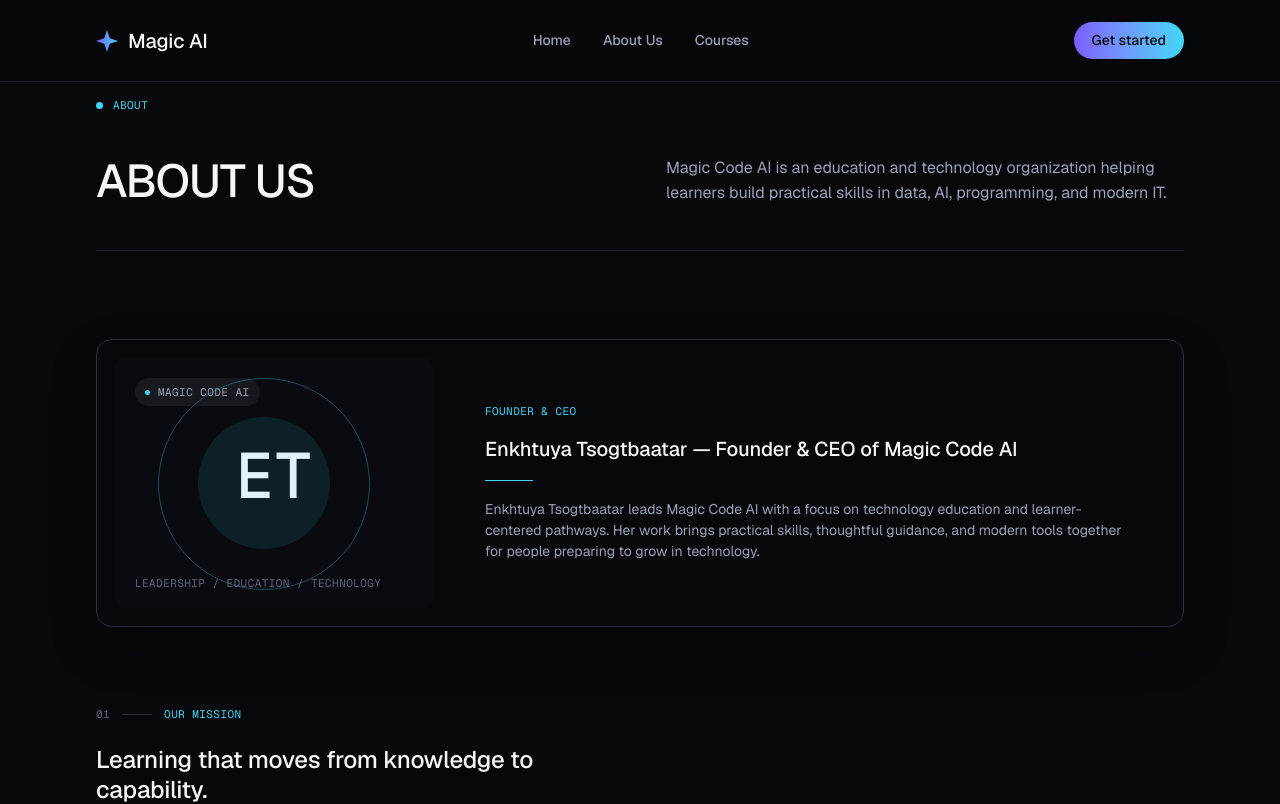
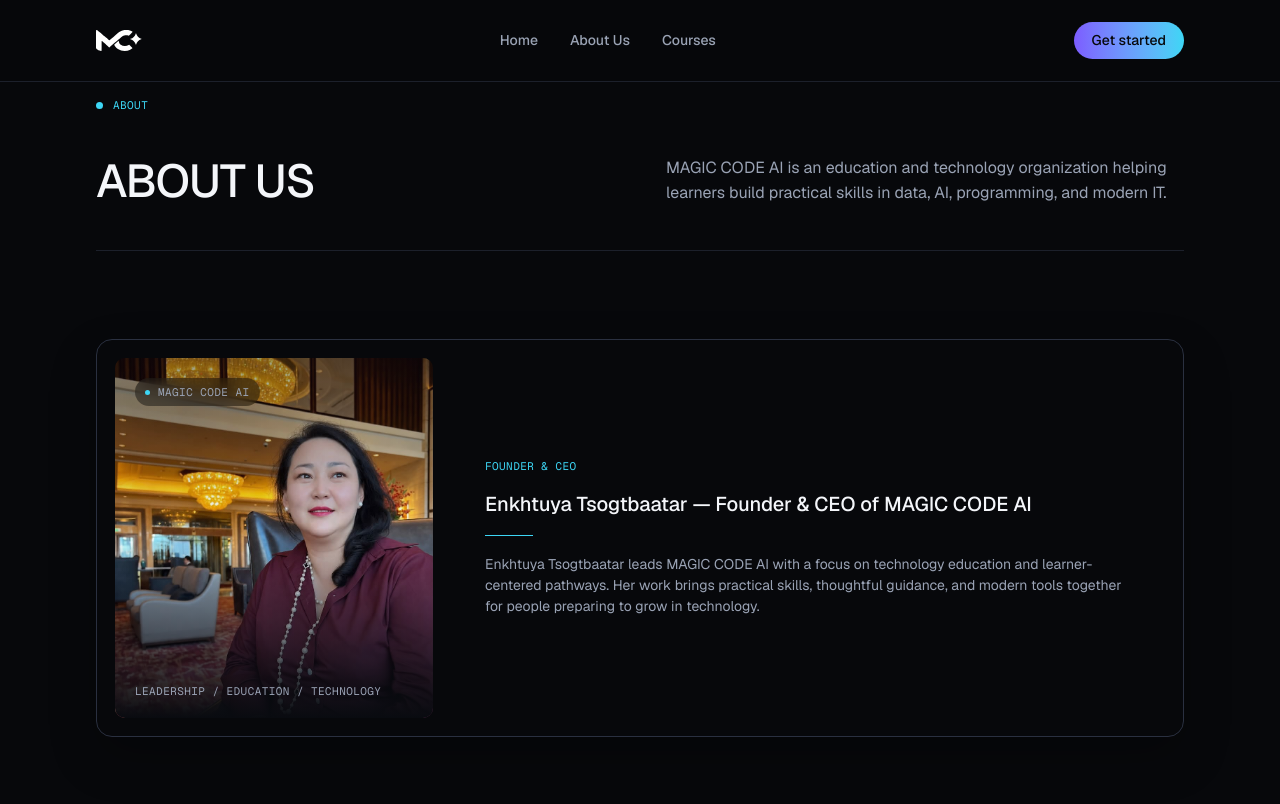
Before and after one commit to Surneke/Magic-ai, a Next.js app: page /about-us in a window 1280 px wide. Shown: the top 804 px of the page. Built offline with nearby package versions, Linux system fonts and the light colour scheme.

Commit message:
text change

```diff
--- a/app/_components/footer.tsx
+++ b/app/_components/footer.tsx
@@ -30,7 +30,7 @@
           </nav>
         </div>
         <div className='flex justify-between text-caption text-ink-3'>
-          <span>© 2026 Magic Code AI. All rights reserved.</span>
+          <span>© 2026 MAGIC CODE AI LLC. All rights reserved.</span>
           <a href='mailto:magiccodeai@gmail.com ' className='hover:text-ink-2'>
             magiccodeai@gmail.com
           </a>
--- a/app/_components/ui.tsx
+++ b/app/_components/ui.tsx
@@ -1,61 +1,68 @@
-import Image from "next/image";
-import Link from "next/link";
-import type { ReactNode } from "react";
+import Image from "next/image"
+import Link from "next/link"
+import type { ReactNode } from "react"
 
 export function Icon({
   name,
   width,
   height = width,
-  className,
+  className
 }: {
-  name: string;
-  width: number;
-  height?: number;
-  className?: string;
+  name: string
+  width: number
+  height?: number
+  className?: string
 }) {
   return (
     <Image
       src={`/figma/${name}.svg`}
-      alt=""
+      alt=''
       width={width}
       height={height}
       unoptimized
       className={`shrink-0 ${className ?? ""}`}
     />
-  );
+  )
 }
 
 export function Logo() {
   return (
-    <Link href="/" className="flex items-center gap-2.5">
-      <Icon name="star" width={22} />
-      <span className="text-h4 text-ink">Magic AI</span>
+    <Link href='/' className='flex items-center gap-2.5'>
+      <Image
+        src='/brand-logo.svg'
+        alt=''
+        width={46}
+        height={22}
+        unoptimized
+        className='shrink-0'
+      />
+      {/* <span className='text-h4 text-ink'>MAGIC CODE AI</span> */}
     </Link>
-  );
+  )
 }
 
 type ButtonProps = {
-  href: string;
-  children: ReactNode;
-  variant?: "primary" | "outline" | "ghost";
-  size?: "md" | "lg";
-  className?: string;
-};
+  href: string
+  children: ReactNode
+  variant?: "primary" | "outline" | "ghost"
+  size?: "md" | "lg"
+  className?: string
+}
 
 export function Button({
   href,
   children,
   variant = "primary",
   size = "md",
-  className = "",
+  className = ""
 }: ButtonProps) {
-  const sizes = { md: "px-[18px] py-2.5", lg: "px-7 py-4" };
+  const sizes = { md: "px-[18px] py-2.5", lg: "px-7 py-4" }
   const variants = {
     primary:
       "bg-linear-to-r from-violet to-cyan text-canvas hover:brightness-110",
     outline: "border border-line-strong text-ink hover:bg-white/5",
-    ghost: "text-ink hover:bg-white/5",
-  };
+    ghost: "text-ink hover:bg-white/5"
+  }
   return (
     <Link
       href={href}
@@ -63,38 +70,38 @@
     >
       {children}
     </Link>
-  );
+  )
 }
 
 export function Eyebrow({ children }: { children: ReactNode }) {
   return (
-    <div className="flex items-center gap-2.5">
-      <Icon name="live-indicator" width={7} />
-      <span className="text-caption text-cyan">{children}</span>
+    <div className='flex items-center gap-2.5'>
+      <Icon name='live-indicator' width={7} />
+      <span className='text-caption text-cyan'>{children}</span>
     </div>
-  );
+  )
 }
 
 export function SectionHeading({
   eyebrow,
   title,
   description,
-  className = "",
+  className = ""
 }: {
-  eyebrow: string;
-  title: string;
-  description: string;
-  className?: string;
+  eyebrow: string
+  title: string
+  description: string
+  className?: string
 }) {
   return (
     <div className={`flex flex-col gap-4 ${className}`}>
       <Eyebrow>{eyebrow}</Eyebrow>
-      <h2 className="text-[32px] leading-[1.08] font-medium tracking-[-0.8px] text-ink md:text-h2">
+      <h2 className='text-[32px] leading-[1.08] font-medium tracking-[-0.8px] text-ink md:text-h2'>
         {title}
       </h2>
-      <p className="text-body-m text-ink-2">{description}</p>
+      <p className='text-body-m text-ink-2'>{description}</p>
     </div>
-  );
+  )
 }
 
-export const sectionX = "px-6 md:px-12 lg:px-24";
+export const sectionX = "px-6 md:px-12 lg:px-24"
--- a/app/about-us/page.tsx
+++ b/app/about-us/page.tsx
@@ -1,12 +1,13 @@
 import type { Metadata } from "next"
+import Image from "next/image"
 import { Footer } from "../_components/footer"
 import { Navbar } from "../_components/navbar"
 import { Icon, sectionX } from "../_components/ui"
 
 export const metadata: Metadata = {
-  title: "About us — Magic AI",
+  title: "About us — MAGIC CODE AI",
   description:
-    "Magic Code AI is an education and technology organization helping learners build practical skills in data, AI, programming, and modern IT."
+    "MAGIC CODE AI is an education and technology organization helping learners build practical skills in data, AI, programming, and modern IT."
 }
 
 const disciplines = [
@@ -20,29 +21,24 @@
   { icon: "about-network", title: "Modern IT", detail: "CONNECT · OPERATE" }
 ]
 
-function FounderMonogram() {
+function FounderPhoto() {
   return (
-    <div className='relative h-[250px] w-[318px] max-w-full shrink-0 overflow-hidden rounded-[10px] bg-[#090b10]'>
-      <span className='absolute top-[218px] left-5 text-caption whitespace-nowrap text-ink-3'>
-        LEADERSHIP / EDUCATION / TECHNOLOGY
-      </span>
-      <div className='absolute top-5 left-5 flex items-center gap-2 rounded-full bg-white/6 px-2.5 py-[7px]'>
+    <div className='relative h-[360px] w-[318px] max-w-full shrink-0 overflow-hidden rounded-[10px] bg-[#090b10]'>
+      <Image
+        src='/bagsh.jpg'
+        alt='Enkhtuya Tsogtbaatar, Founder & CEO of MAGIC CODE AI'
+        fill
+        sizes='318px'
+        className='object-cover object-[65%_25%]'
+      />
+      <div className='absolute inset-0 bg-linear-to-t from-[#090b10] via-transparent to-[#090b10]/40' />
+      <div className='absolute top-5 left-5 flex items-center gap-2 rounded-full bg-black/40 px-2.5 py-[7px] backdrop-blur'>
         <Icon name='status-dot' width={5} />
         <span className='text-caption text-ink-2'>MAGIC CODE AI</span>
       </div>
-      <span className='absolute top-[70px] left-[159px] w-[166px] -translate-x-1/2 text-center font-mono text-[64px] font-medium text-ink'>
-        ET
+      <span className='absolute bottom-5 left-5 text-caption whitespace-nowrap text-ink-2'>
+        LEADERSHIP / EDUCATION / TECHNOLOGY
       </span>
-      <Icon
-        name='accent-glow'
-        width={132}
-        className='absolute top-[59px] left-[83px]'
-      />
-      <Icon
-        name='accent-orbit'
-        width={212}
-        className='absolute top-5 left-[43px]'
-      />
     </div>
   )
 }
@@ -62,7 +58,7 @@
               ABOUT US
             </h1>
             <p className='text-body-m text-ink-2 md:w-[518px]'>
-              Magic Code AI is an education and technology organization helping
+              MAGIC CODE AI is an education and technology organization helping
               learners build practical skills in data, AI, programming, and
               modern IT.
             </p>
@@ -72,15 +68,15 @@
 
         <section className={`flex flex-col gap-20 pt-4 pb-16 ${sectionX}`}>
           <article className='flex min-h-[286px] flex-col items-center gap-8 rounded-2xl border border-line-strong bg-canvas p-[18px] shadow-[0_20px_48px_rgba(0,0,0,0.24)] md:flex-row md:gap-[52px]'>
-            <FounderMonogram />
+            <FounderPhoto />
             <div className='flex min-w-0 flex-1 flex-col gap-[18px]'>
               <span className='text-caption text-cyan'>FOUNDER &amp; CEO</span>
               <h2 className='text-h4 text-ink'>
-                Enkhtuya Tsogtbaatar — Founder &amp; CEO of Magic Code AI
+                Enkhtuya Tsogtbaatar — Founder &amp; CEO of MAGIC CODE AI
               </h2>
               <div className='h-px w-12 bg-cyan' />
               <p className='max-w-[650px] text-body-s text-ink-2'>
-                Enkhtuya Tsogtbaatar leads Magic Code AI with a focus on
+                Enkhtuya Tsogtbaatar leads MAGIC CODE AI with a focus on
                 technology education and learner-centered pathways. Her work
                 brings practical skills, thoughtful guidance, and modern tools
                 together for people preparing to grow in technology.
--- a/app/get-started/page.tsx
+++ b/app/get-started/page.tsx
@@ -5,9 +5,9 @@
 import { Icon, sectionX } from "../_components/ui"
 
 export const metadata: Metadata = {
-  title: "Get started — Magic AI",
+  title: "Get started — MAGIC CODE AI",
   description:
-    "Join the next Magic AI cohort and get updates on new courses and lessons."
+    "Join the next MAGIC CODE AI cohort and get updates on new courses and lessons."
 }
 
 const benefits = [
@@ -34,7 +34,7 @@
               GET STARTED
             </h1>
             <p className='text-body-m text-ink-2 md:w-[518px]'>
-              Magic Code AI is an education and technology organization helping
+              MAGIC CODE AI is an education and technology organization helping
               learners build practical skills in data, AI, programming, and
               modern IT.
             </p>
@@ -64,13 +64,13 @@
 
           {/* ---- responsive web deer haragdna ---- */}
           <div className='hidden md:block'>
-            <SyllabusForm title='Мэдээлэл авах' description={updatesCopy} />
+            <SyllabusForm title='Get started' description={updatesCopy} />
           </div>
         </section>
 
         {/* ---- responsive mobile deer ---- */}
         <div className='block md:hidden'>
-          <SyllabusForm title='Мэдээлэл авах' description={updatesCopy} />
+          <SyllabusForm title='Get  started' description={updatesCopy} />
         </div>
       </main>
       <Footer />
--- a/app/layout.tsx
+++ b/app/layout.tsx
@@ -1,29 +1,29 @@
-import type { Metadata } from "next";
-import { Geist, Geist_Mono } from "next/font/google";
-import "./globals.css";
+import type { Metadata } from "next"
+import { Geist, Geist_Mono } from "next/font/google"
+import "./globals.css"
 
 const geistSans = Geist({
   variable: "--font-geist-sans",
-  subsets: ["latin"],
-});
+  subsets: ["latin"]
+})
 
 const geistMono = Geist_Mono({
   variable: "--font-geist-mono",
-  subsets: ["latin"],
-});
+  subsets: ["latin"]
+})
 
 export const metadata: Metadata = {
-  title: "Magic AI — Learn to build real-world AI systems",
-  description: "Master programming, AI & core tech skills in one place.",
-};
+  title: "MAGIC CODE AI — Learn to build real-world AI systems",
+  description: "Master programming, AI & core tech skills in one place."
+}
 
 export default function RootLayout({ children }: LayoutProps<"/">) {
   return (
     <html
-      lang="en"
+      lang='en'
       className={`${geistSans.variable} ${geistMono.variable} h-full antialiased`}
     >
-      <body className="min-h-full flex flex-col">{children}</body>
+      <body className='min-h-full flex flex-col'>{children}</body>
     </html>
-  );
+  )
 }
```
Also changed, not shown: app/courses/page.tsx (+13 -5 lines), public/bagsh.jpg (added), public/brand-logo.svg (added).
